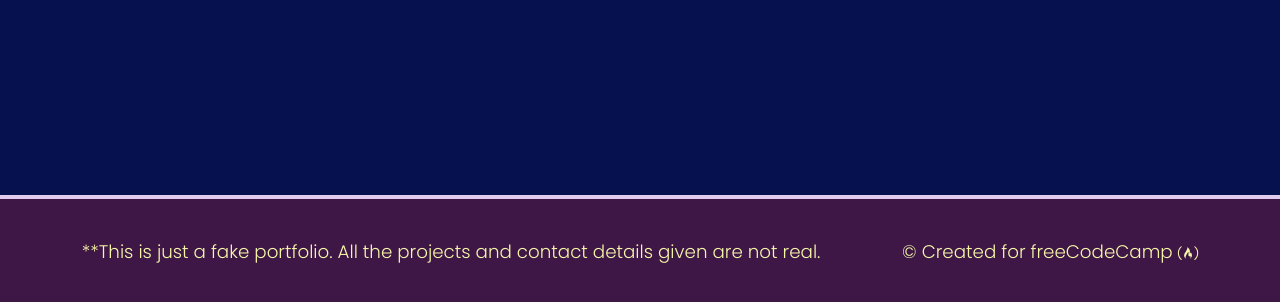
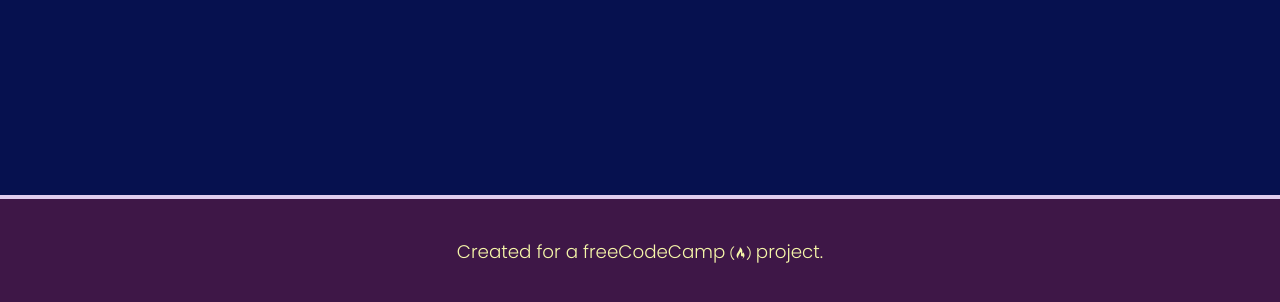
Before and after one commit to buenodeandrade/fcc-personal-portfolio-webpage, a plain HTML site: page index.html in a window 1280 px wide. Shown: the part 2467-2769 px from the top of the page. Drawn offline with Linux system fonts and the light colour scheme.

Commit message:
Update index.html

```diff
--- a/index.html
+++ b/index.html
@@ -154,14 +154,10 @@ In my 10 years of experience in the field of social communication, I served as a
     <!--FOOTER-->
     <footer>
       <p>
-        **This is just a fake portfolio. All the projects and contact details
-        given are not real.
-      </p>
-      <p>
-        &copy; Created for
+        Created for a
         <a href="https://www.freecodecamp.com/" target="_blank"
           >freeCodeCamp <i class="fab fa-free-code-camp"></i
-        ></a>
+        ></a> project.
       </p>
     </footer>
   <script data-cfasync="false" src="/cdn-cgi/scripts/5c5dd728/cloudflare-static/email-decode.min.js"></script></body>
```
